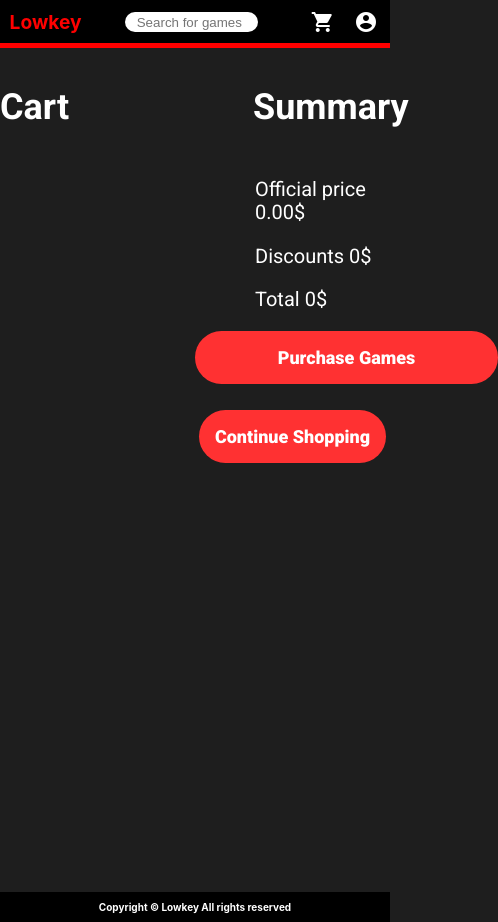
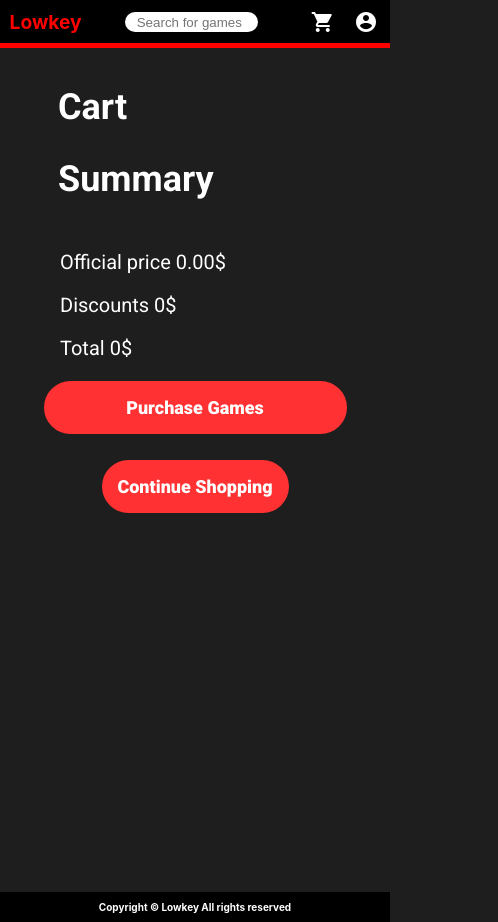
Before and after one commit to Diogoff2005/DW2TP_GameStore, a React (Create React App) app in the folder lowkey/: page /cart in a window 390 px wide. Shown: the whole page, 498 px wide, since content can reach past the window. Built offline with nearby package versions, Linux system fonts and the light colour scheme.

Commit message:
Responsividade Cart

```diff
--- a/lowkey/src/components/GameInCard/GameInCard.css
+++ b/lowkey/src/components/GameInCard/GameInCard.css
@@ -39,3 +39,35 @@ select.number {
 select.number option {
   font-size: 15px;
 }
+
+.divPrecoQuantidade {
+  display: flex;
+}
+
+@media only screen and (max-width: 600px) {
+  .cardGrid-container {
+    margin: auto;
+    width: 80%;
+    height: 74px;
+  }
+
+  .picture {
+    width: 80px;
+    height: 40px;
+    border-radius: 14px;
+    align-self: flex-start;
+  }
+
+  .nome {
+    padding-left: 10px;
+  }
+
+  .divPrecoQuantidade {
+    display: flex;
+    flex-direction: column;
+  }
+
+  .price {
+    padding-right: 0px;
+  }
+}
--- a/lowkey/src/components/GameInCard/GameInCard.jsx
+++ b/lowkey/src/components/GameInCard/GameInCard.jsx
@@ -14,8 +14,9 @@ const GameInCard = ({ picture, name, price, quantity, onQuantityChange }) => {
         <h2 className="nome">{name}</h2>
       </div>
       <div>
-        <div style={{ display: "flex" }}>
+        <div className="divPrecoQuantidade">
           <span className="price">${price.toFixed(2)}</span>
+          <div>
             <select
               className="number"
               name="dropdown"
@@ -32,6 +33,7 @@ const GameInCard = ({ picture, name, price, quantity, onQuantityChange }) => {
           </div>
         </div>
       </div>
+    </div>
   );
 };
 
--- a/lowkey/src/components/GameWithDetails/GameWithDetails.css
+++ b/lowkey/src/components/GameWithDetails/GameWithDetails.css
@@ -78,7 +78,7 @@
   clear: both;
 }
 
-[class*="col-"] {
+.game-info [class*="col-"] {
   float: left;
   min-height: 1px;
   width: 16.66%;
@@ -95,9 +95,6 @@
 }
 .col-2 {
   width: 33.33%;
-}
-.col-3 {
-  width: 50%;
 }
 .col-4 {
   width: 66.66%;
--- a/lowkey/src/components/profileStats/ProfileStats.css
+++ b/lowkey/src/components/profileStats/ProfileStats.css
@@ -3,44 +3,6 @@
   margin-right: auto;
   width: 100%;
   max-width: 1200px;
-}
-
-.row:before,
-.row:after {
-  content: "";
-  display: table;
-  clear: both;
-}
-
-[class*="col-"] {
-  float: left;
-  min-height: 1px;
-  width: 16.66%;
-}
-
-.col-0-5 {
-  width: 5;
-}
-.col-1 {
-  width: 16.66%;
-}
-.col-1-5 {
-  width: 20%;
-}
-.col-2 {
-  width: 33.33%;
-}
-.col-3 {
-  width: 50%;
-}
-.col-4 {
-  width: 66.66%;
-}
-.col-5 {
-  width: 83.33%;
-}
-.col-6 {
-  width: 100%;
 }
 
 div .col-3 p {
--- a/lowkey/src/components/register-page/RegisterPage.jsx
+++ b/lowkey/src/components/register-page/RegisterPage.jsx
@@ -30,7 +30,7 @@ const RegisterPage = () => {
               data: {
                 username: username,
                 photo: null,
-                admin: false,
+                admin: true,
               },
             },
           });
--- a/lowkey/src/paginas/cart.css
+++ b/lowkey/src/paginas/cart.css
@@ -61,7 +61,7 @@ h3 {
 .col-2 {
   width: 33.33%;
 }
-.col-3 {
+.col-3Cart {
   width: 50%;
 }
 .col-4 {
@@ -73,3 +73,14 @@ h3 {
 .col-6 {
   width: 100%;
 }
+
+@media only screen and (max-width: 600px) {
+  .titleCart {
+    margin-bottom: 0;
+    margin-left: 58px;
+  }
+
+  .col-3Cart {
+    width: 100%;
+  }
+}
--- a/lowkey/src/paginas/cart.jsx
+++ b/lowkey/src/paginas/cart.jsx
@@ -105,13 +105,13 @@ const Cart = () => {
   return (
     <main className="main">
       <div className="grid-container">
-        <h2 className="title col-3">Cart</h2>
-        <div className="col-3">
+        <h2 className="title titleCart col-3Cart">Cart</h2>
+        <div className="col-3Cart">
           <h2 className="Summary">Summary</h2>
         </div>
         <div className="cart row grid-container">
           <div className="row">
-            <div className="col-3">
+            <div className="col-3Cart">
               {games.map((game) => (
                 <div className="cartcontent row" key={game.id}>
                   <GameInCard
@@ -126,7 +126,7 @@ const Cart = () => {
                 </div>
               ))}
             </div>
-            <div className="col-3">
+            <div className="col-3Cart">
               <CartCounter offPrice={totalPrice.toFixed(2)} discounts={"0"} />
               <div className="align">
                 <form onSubmit={handleSubmit}>
```
Lines whose indentation alone changed are shown as unchanged.
